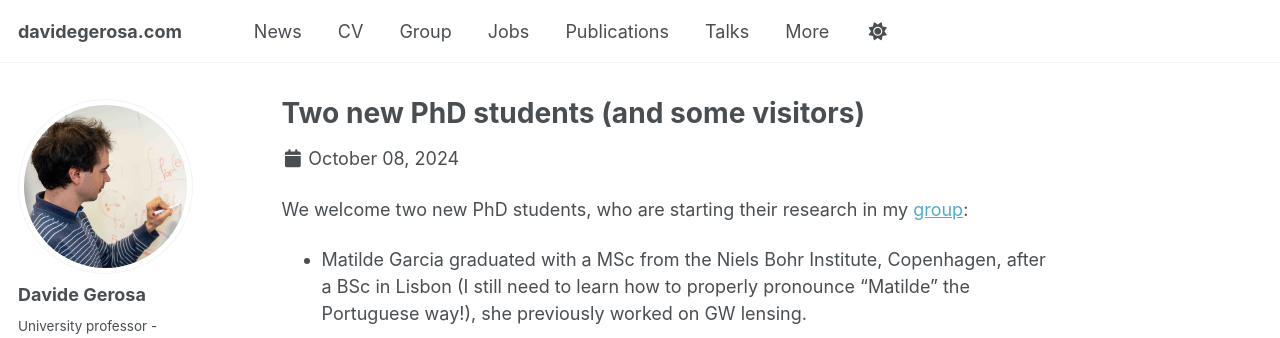
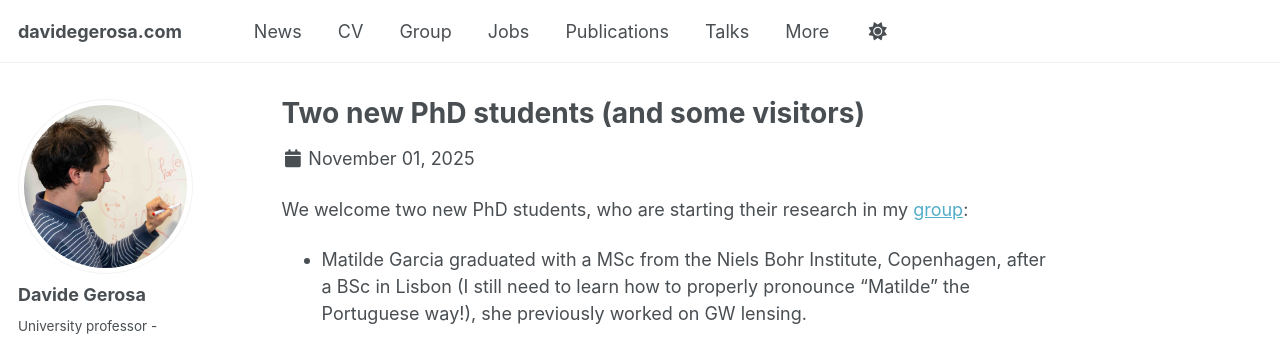
Before and after one commit to dgerosa/website, a Jekyll site: the page built from _posts/2025-11-01-two-new-phd-students-and-some-visitors.md, in a window 1280 px wide and 1215 px high. Shown: the top 338 px of the window. Built offline with Jekyll 4.4.1, drawn with Linux system fonts in a browser that asks for light colours; some web fonts are replaced.

Commit message:
Tue Oct 28 07:46:08 CET 2025

```diff
--- a/_posts/2025-11-01-two-new-phd-students-and-some-visitors.md
+++ b/_posts/2025-11-01-two-new-phd-students-and-some-visitors.md
@@ -1,6 +1,6 @@
 ---
 title: Two new PhD students (and some visitors)
-date: 2024-10-08
+date: 2025-11-01
 permalink: /posts/2025-11-01-two-new-phd-students-and-some-visitors
 tags:
   - Milano
```
